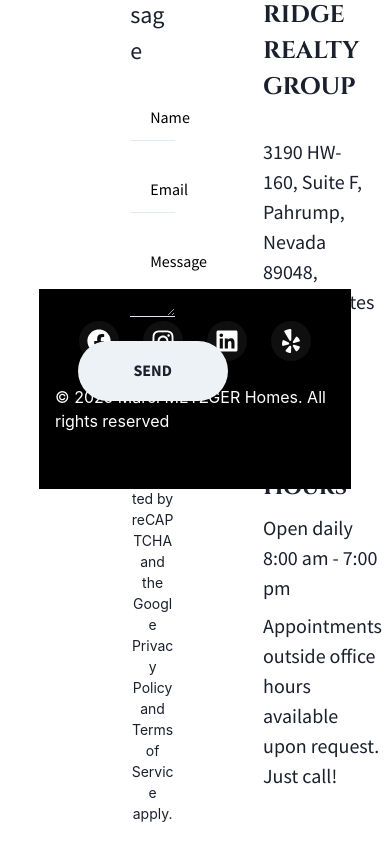
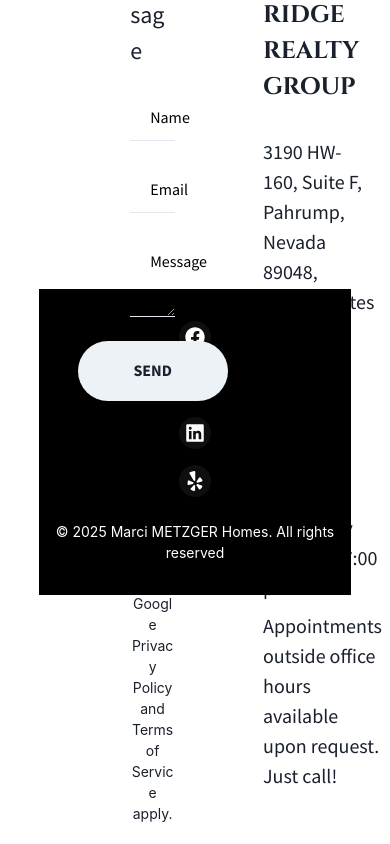
Before and after one commit to StarDusk1217/real-estate-assignment, a Next.js app: page / in a window 390 px wide. Shown: the part 4238-5082 px from the top of the page. Built offline with nearby package versions, Linux system fonts and the light colour scheme.

Commit message:
feat: responsive

```diff
--- a/src/components/footer.js
+++ b/src/components/footer.js
@@ -15,13 +15,13 @@ const SocialButton = ({ children, label, href }) => {
     <chakra.button
       bg="whiteAlpha.100"
       rounded="full"
-      w={10} // increased from 8
-      h={10} // increased from 8
+      w={{ base: 8, md: 10 }} // smaller on mobile, larger on desktop
+      h={{ base: 8, md: 10 }}
       cursor="pointer"
       as="a"
       href={href}
-      target="_blank" // opens in a new tab
-      rel="noopener noreferrer" // security best practice
+      target="_blank"
+      rel="noopener noreferrer"
       display="inline-flex"
       alignItems="center"
       justifyContent="center"
@@ -30,7 +30,7 @@ const SocialButton = ({ children, label, href }) => {
         bg: "whiteAlpha.300",
       }}
       color="white"
-      fontSize="2xl" // increase icon size
+      fontSize={{ base: "xl", md: "2xl" }} // icon size responsive
     >
       <VisuallyHidden>{label}</VisuallyHidden>
       {children}
@@ -40,10 +40,17 @@ const SocialButton = ({ children, label, href }) => {
 
 export default function Footer() {
   return (
-    <Box bg="black" color="white" minH="200px" py={8}>
+    <Box bg="black" color="white" py={8}>
       <Container maxW="6xl">
         <VStack spacing={6}>
-          <Stack direction="row" spacing={6}>
+          {/* Social Icons */}
+          <Stack
+            direction={{ base: "column", sm: "row" }}
+            spacing={{ base: 4, sm: 6 }}
+            align="center"
+            justify="center"
+            w="full"
+          >
             <SocialButton
               label="Facebook"
               href="https://www.facebook.com/MarciHomes/"
@@ -69,7 +76,14 @@ export default function Footer() {
               <FaYelp />
             </SocialButton>
           </Stack>
-          <Text>© 2025 Marci METZGER Homes. All rights reserved</Text>
+
+          {/* Footer Text */}
+          <Text
+            textAlign={{ base: "center", sm: "center" }}
+            fontSize={{ base: "sm", md: "md" }}
+          >
+            © 2025 Marci METZGER Homes. All rights reserved
+          </Text>
         </VStack>
       </Container>
     </Box>
```
